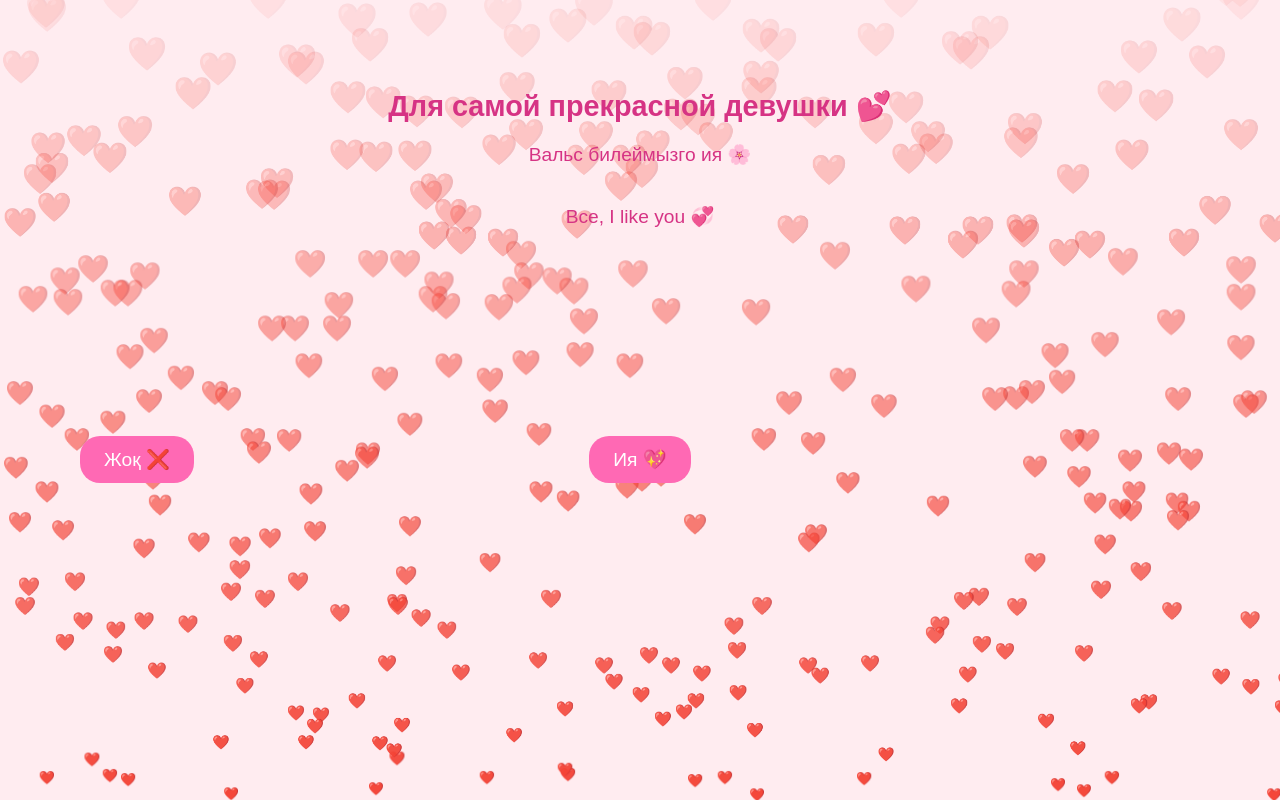
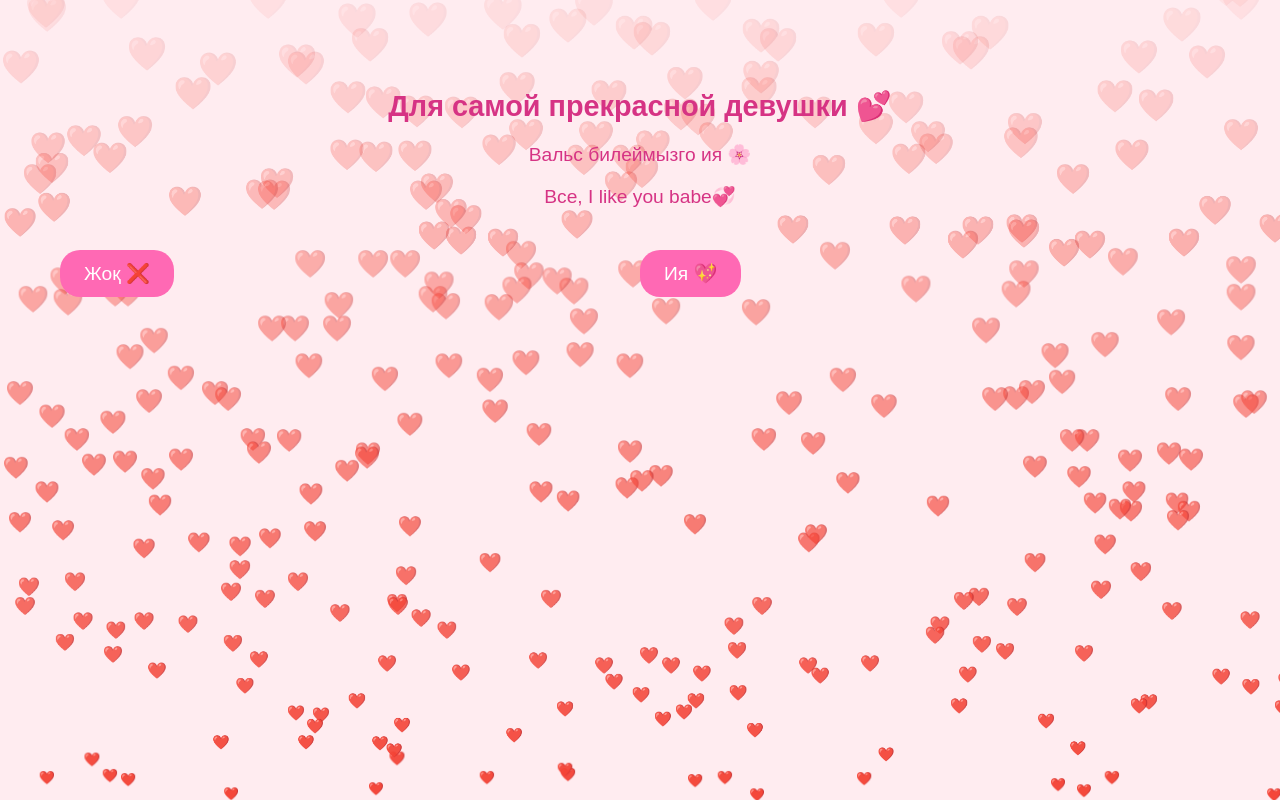
Before and after one commit to IslamRtR/podarok, a plain HTML site: page index.html in a window 1280 px wide. Both pictures are taken after a click on the button "Ия 💖". Drawn offline with Linux system fonts and the light colour scheme; animation ran at ten frames a second.

Commit message:
Update index.html

```diff
--- a/index.html
+++ b/index.html
@@ -3,7 +3,7 @@
 <head>
     <meta charset="UTF-8">
     <meta name="viewport" content="width=device-width, initial-scale=1.0">
-    <title>Талшынға 💖</title>
+    <title>Для Талшын 💖</title>
     <link rel="stylesheet" href="style.css">
 </head>
 <body>
@@ -18,12 +18,12 @@
     <div class="container">
         <h1>Для самой прекрасной девушки 💕</h1>
         <p>Вальс билеймызго ия 🌸</p>
-        <div class="buttons">
-            <button id="surprise-btn">Ия 💖</button>
-            <button id="no-btn">Жоқ ❌</button>
-        </div>
-        <p id="message" class="hidden">Все, I like you 💞</p>
+        <p id="message" class="hidden">Все, I like you babe💞</p>
     </div>
+
+    <!-- Кнопки слева и справа -->
+    <button id="surprise-btn" class="side-button left">Ия 💖</button>
+    <button id="no-btn" class="side-button right">Жоқ ❌</button>
 
     <script src="script.js"></script>
 </body>
```
